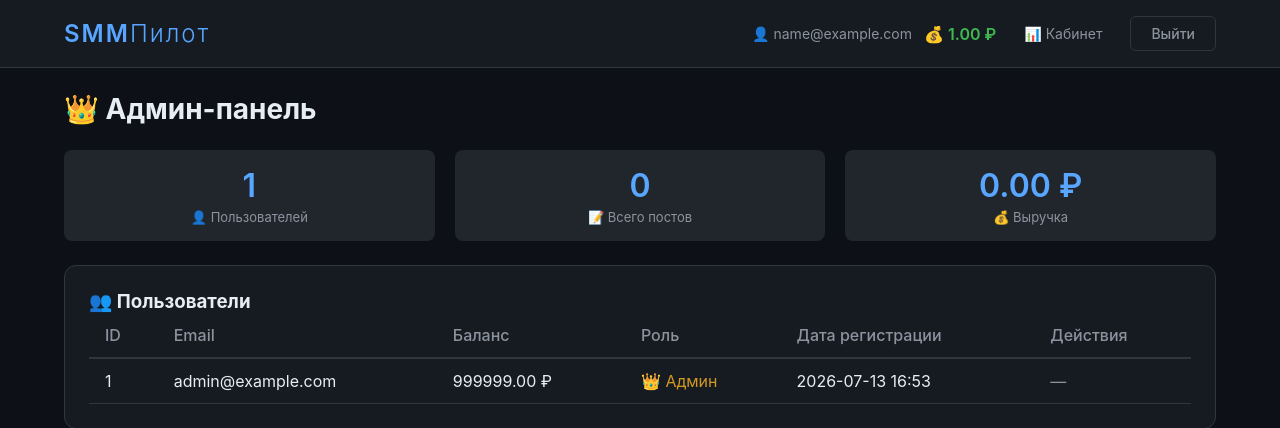
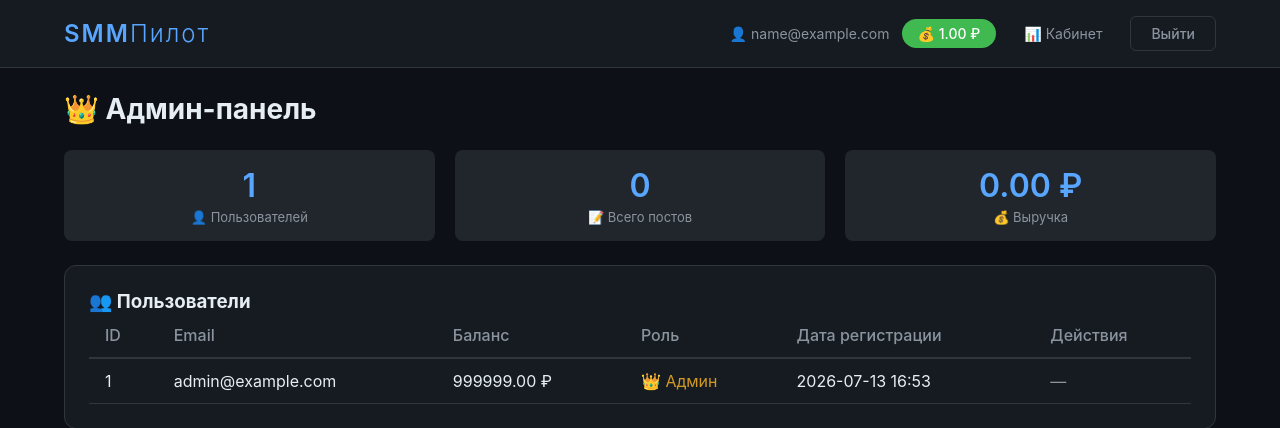
Before and after one commit to teharenda1989-ui/SMM-pilot-TESTY, a Flask app: page /admin in a window 1280 px wide. Shown: the top 428 px of the page. Run offline with Flask 3, Linux system fonts and the light colour scheme; the visitor is signed in with stand-in values (Sample User, id 1); data comes from the database, SQL or seed files in the repository; data that the repository does not hold is empty.

Commit message:
Update base.html

```diff
--- a/templates/base.html
+++ b/templates/base.html
@@ -18,9 +18,9 @@
                     <span style="color: var(--text-secondary); font-size: 14px;">
                         👤 {{ session.get('email', '') }}
                     </span>
-                    <span style="color: var(--success); font-weight: 600;">
+                    <a href="{{ url_for('balance') }}" class="btn btn-success" style="display: inline-flex; align-items: center; gap: 6px; padding: 6px 16px; border-radius: 20px; font-size: 14px;">
                         💰 {{ "%.2f"|format(session.get('balance', 0)) }} ₽
-                    </span>
+                    </a>
                     <a href="{{ url_for('dashboard') }}" class="nav-link">📊 Кабинет</a>
                     <a href="{{ url_for('logout') }}" class="btn btn-outline">Выйти</a>
                 {% else %}
```
